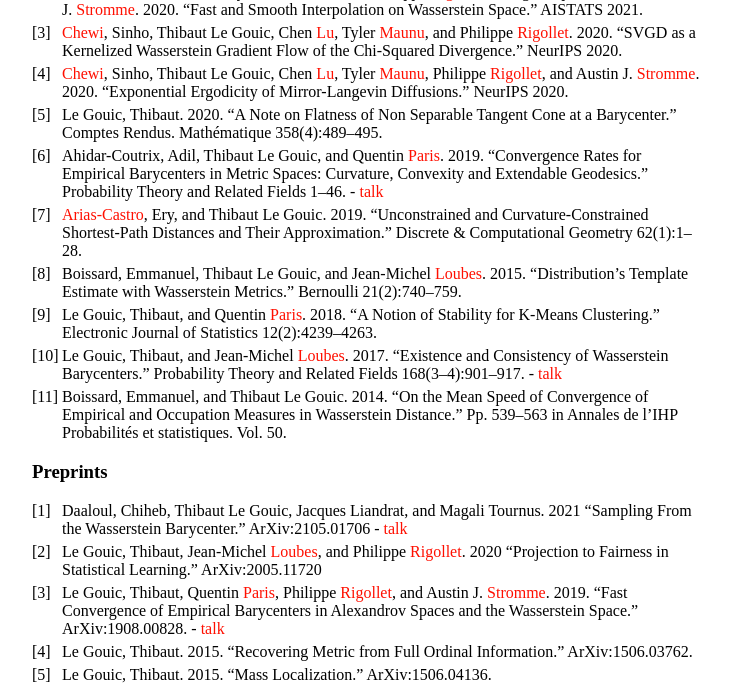
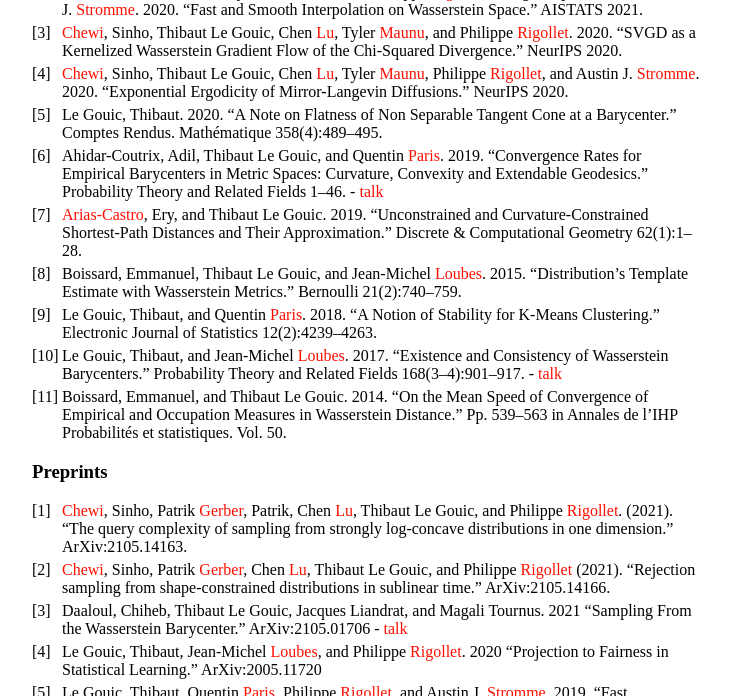
Before and after one commit to ThibautLG/thibautlg.github.io, a Jekyll site: the page built from index.md, in a window 1280 px wide and 900 px high, scrolled down 648 px, cut to the strip 0-696 px from the top of the window. Shown: the whole strip, without its empty margins (258-988 px from the left). Built offline with Jekyll 4.4.1, drawn with Linux system fonts in a browser that asks for light colours; our own code applies the rules of GitHub Pages for plain Markdown files.

Commit message:
new articles added

```diff
--- a/index.md
+++ b/index.md
@@ -37,6 +37,8 @@ More recently, I have been focusing my work on *barycenters*, *sampling* and *op
 
 ### Preprints
 
+1. [Chewi](https://chewisinho.github.io/), Sinho, Patrik [Gerber](https://patrikgerber.github.io/), Patrik, Chen [Lu](https://clu0.github.io/), Thibaut Le Gouic, and Philippe [Rigollet](http://www-math.mit.edu/~rigollet/). (2021). “The query complexity of sampling from strongly log-concave distributions in one dimension.” ArXiv:2105.14163.
+1. [Chewi](https://chewisinho.github.io/), Sinho, Patrik [Gerber](https://patrikgerber.github.io/), Chen [Lu](https://clu0.github.io/), Thibaut Le Gouic, and Philippe [Rigollet](http://www-math.mit.edu/~rigollet/) (2021). “Rejection sampling from shape-constrained distributions in sublinear time.” ArXiv:2105.14166.
 1. Daaloul, Chiheb, Thibaut Le Gouic, Jacques Liandrat, and Magali Tournus. 2021 “Sampling From the Wasserstein Barycenter.” ArXiv:2105.01706 - [talk](https://www.youtube.com/watch?v=vcriVEsyLfc)
 1. Le Gouic, Thibaut, Jean-Michel [Loubes](https://perso.math.univ-toulouse.fr/loubes/), and Philippe [Rigollet](http://www-math.mit.edu/~rigollet/). 2020 “Projection to Fairness in Statistical Learning.” ArXiv:2005.11720
 1. Le Gouic, Thibaut, Quentin [Paris](https://www.qparis-math.com/), Philippe [Rigollet](http://www-math.mit.edu/~rigollet/), and Austin J. [Stromme](https://www.mit.edu/~astromme/index.html). 2019. “Fast Convergence of Empirical Barycenters in Alexandrov Spaces and the Wasserstein Space.” ArXiv:1908.00828. - [talk](https://www.youtube.com/watch?v=vcriVEsyLfc)
```
